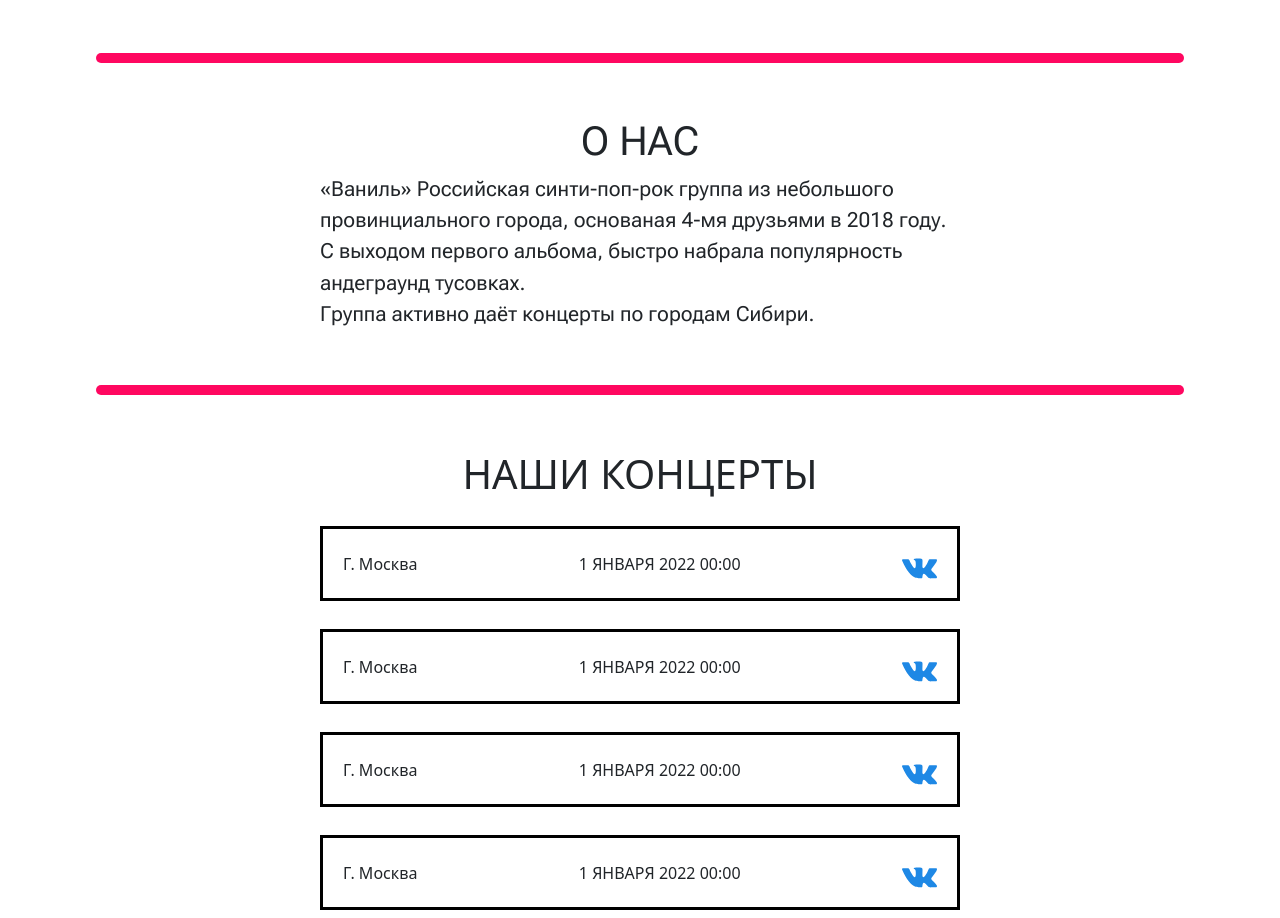
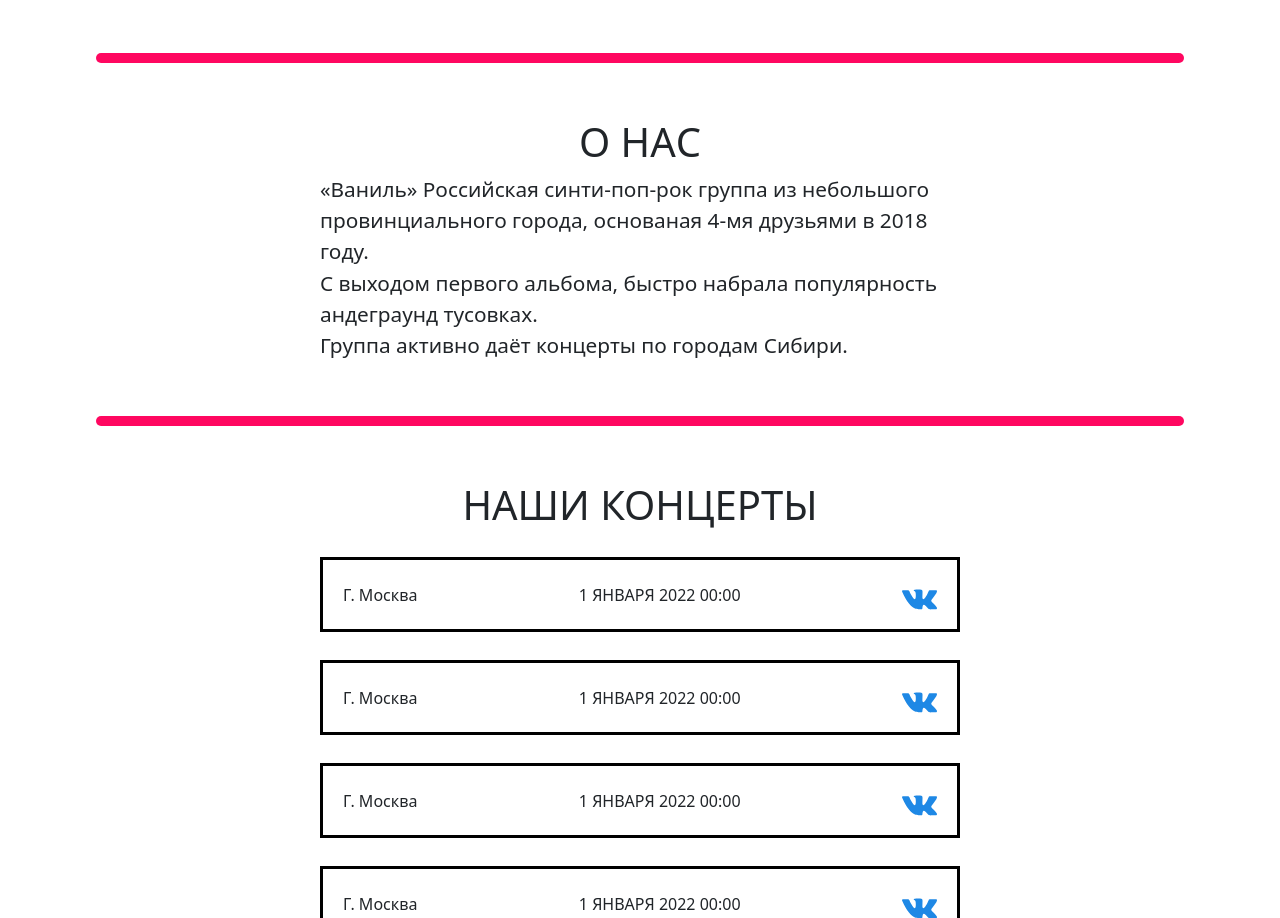
Before and after one commit to Kitrop/vanill, a plain HTML site: page index.html in a window 1280 px wide. Shown: the part 1338-2256 px from the top of the page. Drawn offline with nearby package versions, Linux system fonts and the light colour scheme.

Commit message:
fix font

```diff
--- a/style.css
+++ b/style.css
@@ -57,7 +57,6 @@ html, body {
 
 .aboutUsSection {
     margin-top: 2vh;
-    font-family: 'Roboto Flex', sans-serif;
 }
 
 .aboutUsMain {
```
